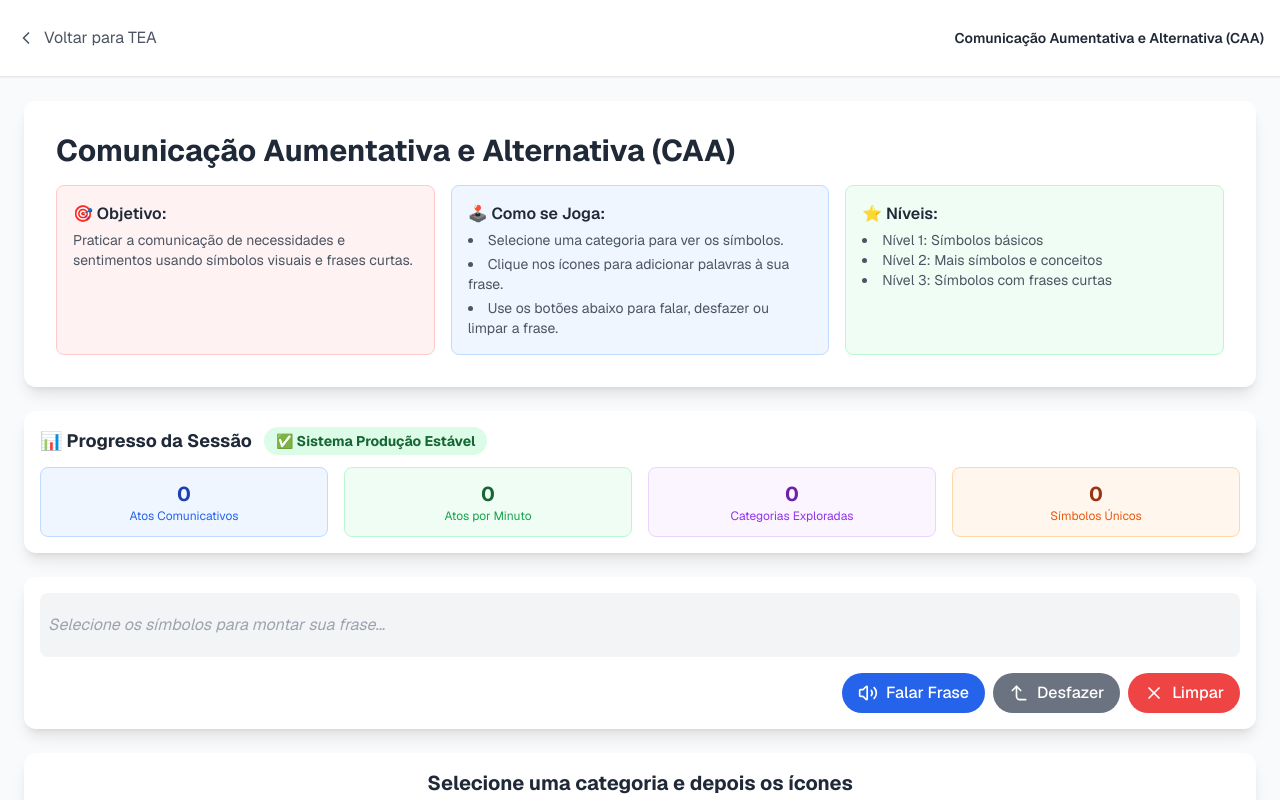
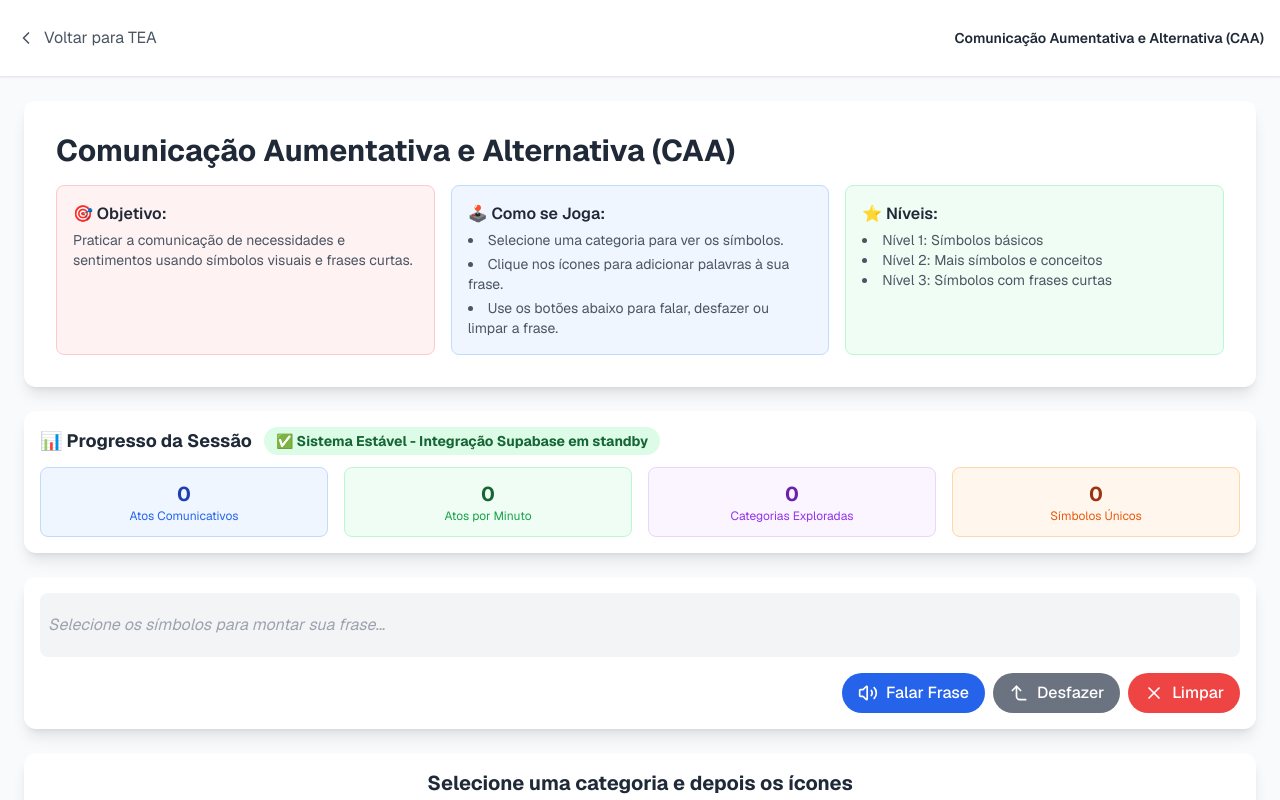
Before and after one commit to ClaudemirWork/teaplus-working, a Next.js app: page /caa in a window 1280 px wide. Shown: the top 800 px of the page. Built offline with nearby package versions, Linux system fonts and the light colour scheme.

Commit message:
Retorno 2a tentativa estrutura anterior da atividade CAA pela falha integração com supabase

```diff
--- a/app/caa/page.tsx
+++ b/app/caa/page.tsx
@@ -225,7 +225,7 @@ export default function CAAActivityPage() {
                 <div className="bg-white rounded-xl shadow-lg p-4 mb-6">
                     <h3 className="text-lg font-bold text-gray-800 mb-3 flex items-center">
                         📊 Progresso da Sessão
-                        <span className="ml-3 text-sm bg-green-100 text-green-800 px-3 py-1 rounded-full">✅ Sistema Produção Estável</span>
+                        <span className="ml-3 text-sm bg-green-100 text-green-800 px-3 py-1 rounded-full">✅ Sistema Estável - Integração Supabase em standby</span>
                     </h3>
                     <div className="grid grid-cols-2 sm:grid-cols-4 gap-4">
                         <div className="bg-blue-50 border border-blue-200 rounded-lg p-3 text-center">
```
